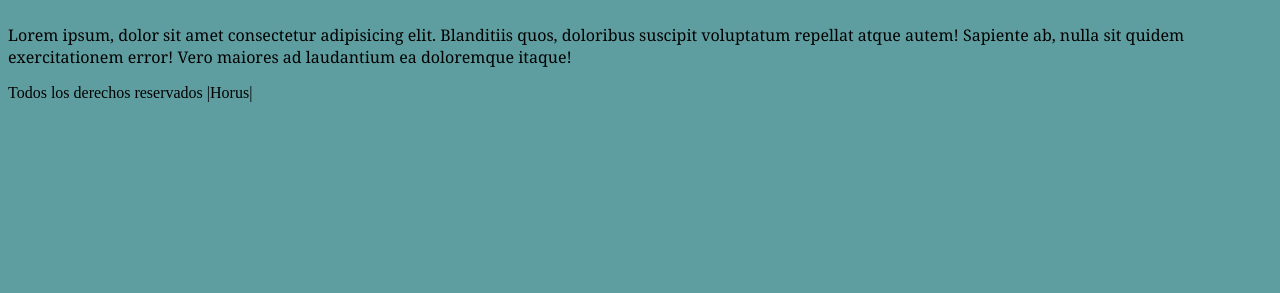
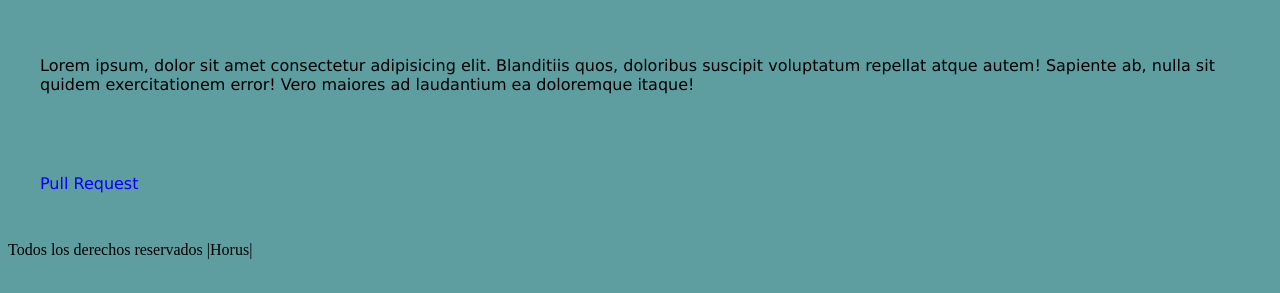
Before and after one commit to AndresOtero14/otero, a plain HTML site: page index.html in a window 1280 px wide. Shown: the part 77-370 px from the top of the page. Drawn offline with Linux system fonts and the light colour scheme.

Commit message:
Prueba de pull request carlosdelcastilloM

```diff
--- a/css/style.css
+++ b/css/style.css
@@ -22,5 +22,6 @@ h1{
 p{
 
 
-    font-family: Georgia, 'Times New Roman', Times, serif;
+    font-family: Verdana, Geneva, Tahoma, sans-serif;
+    padding: 2em;
 }
--- a/index.html
+++ b/index.html
@@ -17,6 +17,10 @@
         <p>
             Lorem ipsum, dolor sit amet consectetur adipisicing elit. Blanditiis quos, doloribus suscipit voluptatum repellat atque autem! Sapiente ab, nulla sit quidem exercitationem error! Vero maiores ad laudantium ea doloremque itaque!
         </p>
+        <p>
+
+            <span style="color: blue;"> Pull Request</span>
+        </p>
 
 
 
```
Also changed, not shown: file.txt.
